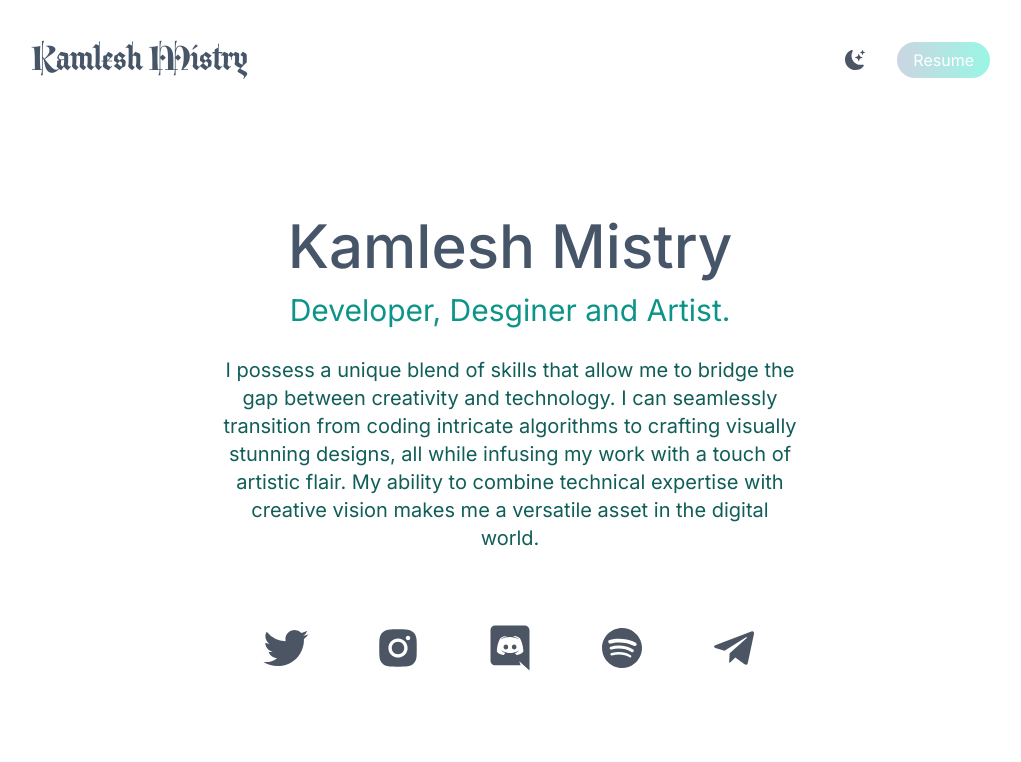
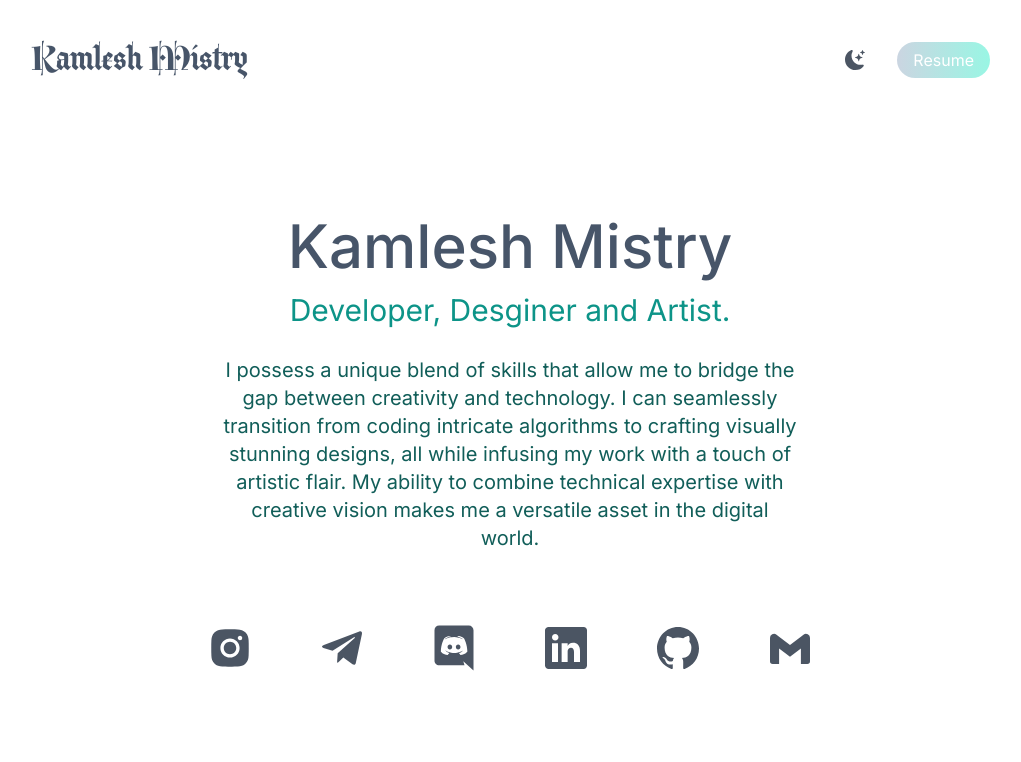
Before and after one commit to km-kurisu/km-kurisu.github.io, a Next.js app: page /react-portfolio/ in a window 1280 px wide. Shown: the top 762 px of the page, without its empty margins (130-1151 px from the left). Built offline with nearby package versions, Linux system fonts and the light colour scheme.

Commit message:
logos changed

```diff
--- a/app/page.js
+++ b/app/page.js
@@ -4,12 +4,13 @@ import React from "react";
 import {BsFillMoonStarsFill} from 'react-icons/bs';
 import {
   IoLogoDiscord,
-  IoLogoTwitter
+  IoLogoLinkedin,
+  IoLogoGithub
 } from 'react-icons/io5';
 import {AiFillInstagram} from 'react-icons/ai';
 import {
   BiLogoTelegram,
-  BiLogoSpotify
+  BiLogoGmail
 } from 'react-icons/bi';
 import Image from "next/image";
 import RuanMei from '../public/RuanMei.png';
@@ -61,11 +62,12 @@ export default function Home() {
             </p>
           </div>
           <div className="text-5xl flex justify-center gap-16 py-3 text-gray-600 dark:text-slate-300">
-            <IoLogoTwitter />
             <AiFillInstagram />
+            <BiLogoTelegram/>
             <IoLogoDiscord />
-            <BiLogoSpotify/>
-            <BiLogoTelegram/>
+            <IoLogoLinkedin />
+            <IoLogoGithub />
+            <BiLogoGmail />
           </div>
           <div className="relative mx-auto bg-gradient-to-b from-slate-500 rounded-full w-80 h-80 mt-20 mb-20 md:h-96 md:w-96 md:mb-40 ">
             <Image src={Design4}  layout="Fill" objectFit="cover"/>
```
